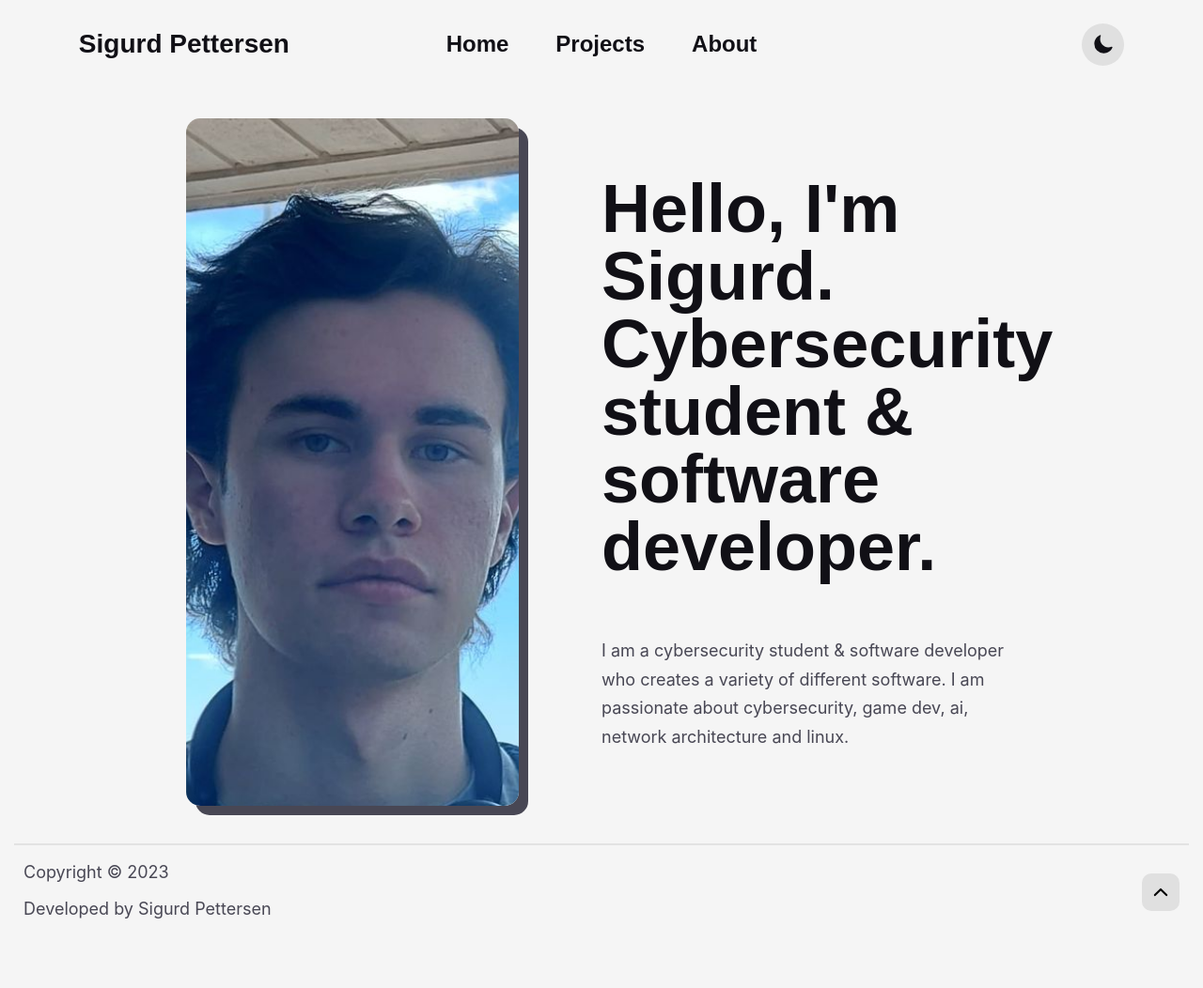
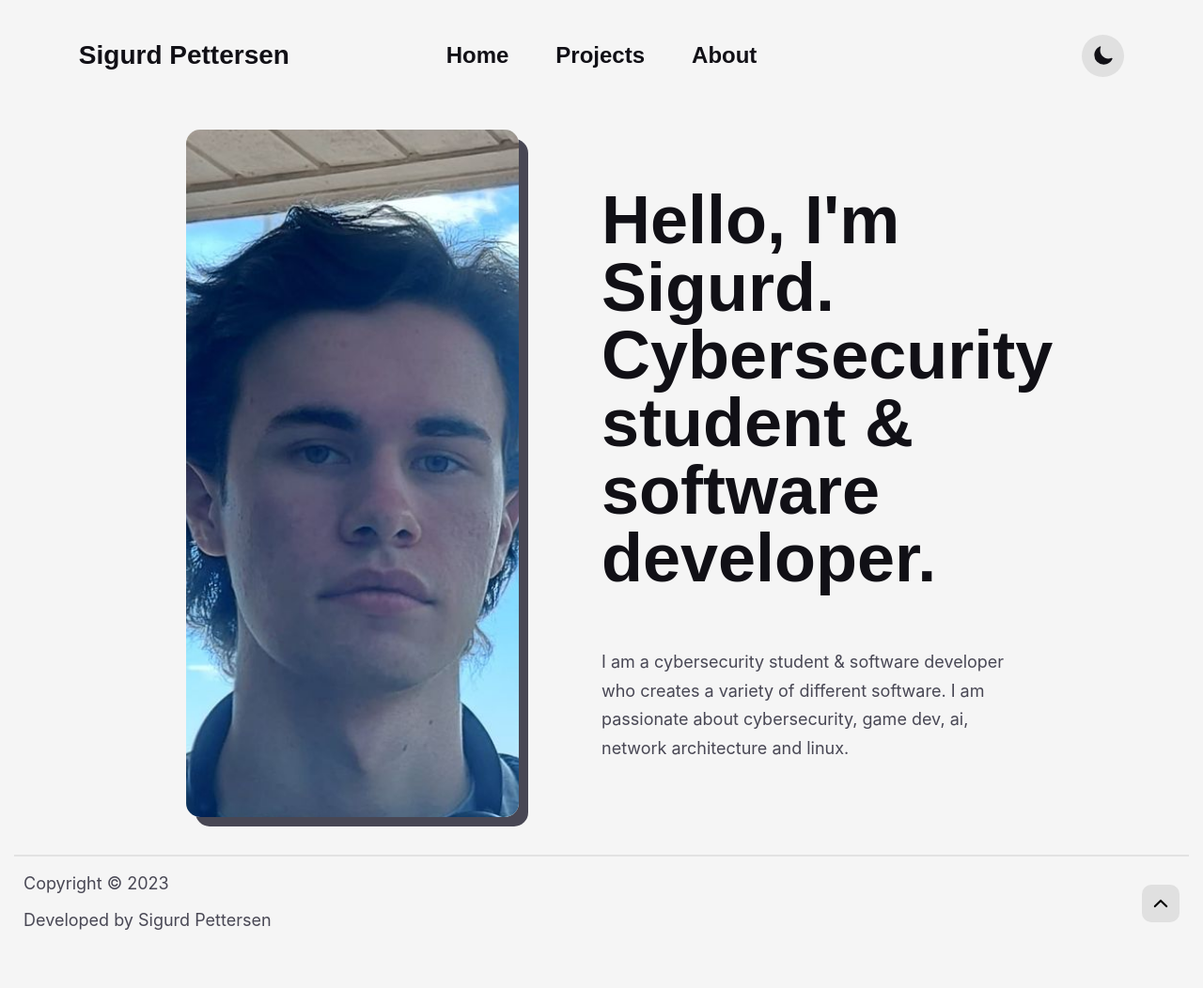
Before and after one commit to Serphyus/serphyus.github.io, a Jekyll site: the page built from index.html, in a window 1280 px wide. Shown: the whole page at 94% size. Built offline with Jekyll 4.4.1, drawn with Linux system fonts in a browser that asks for light colours; some web fonts are replaced.

Commit message:
added top padding for header

```diff
--- a/assets/css/main.css
+++ b/assets/css/main.css
@@ -41,7 +41,7 @@ p {
 
 .header {
   width: 88%;
-  margin: 0 auto 35px auto;
+  margin: 20px auto 35px auto;
   display: flex;
   justify-content: space-between;
   align-items: center;
--- a/src/styles/_header.scss
+++ b/src/styles/_header.scss
@@ -1,6 +1,6 @@
 .header {
 	width: 88%;
-	margin: 0 auto 35px auto;
+	margin: 20px auto 35px auto;
 	display: flex;
 	justify-content: space-between;
 	align-items: center;
```
